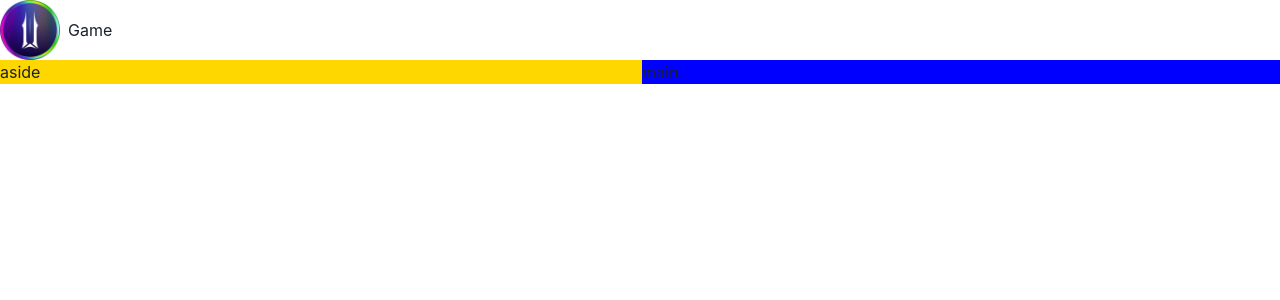
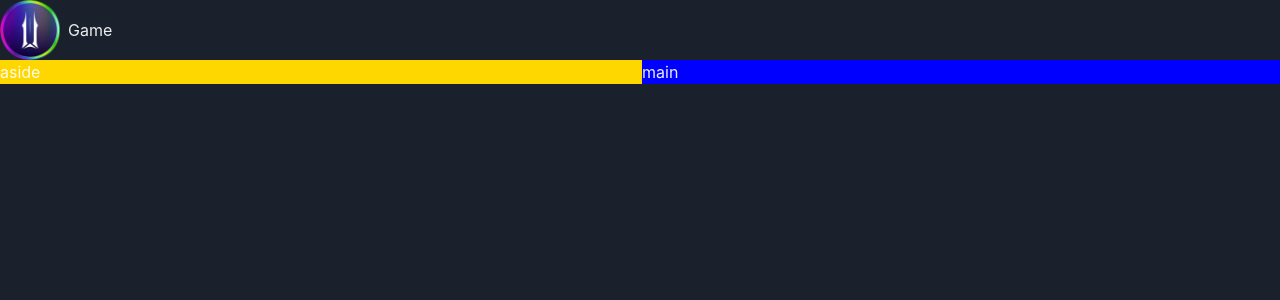
Before and after one commit to Abolfazl2498/games_project, a React (Vite) app: page / in a window 1280 px wide. Shown: the top 300 px of the page. Built offline with nearby package versions, Linux system fonts and the light colour scheme.

Commit message:
feat(dark mode) add to project

```diff
--- a/src/main.tsx
+++ b/src/main.tsx
@@ -2,11 +2,13 @@
 import ReactDOM from "react-dom/client";
 import App from "./App.tsx";
 import "./index.css";
-import { ChakraProvider } from "@chakra-ui/react";
+import { ChakraProvider, ColorModeScript } from "@chakra-ui/react";
+import theme from "./theme.tsx";
 
 ReactDOM.createRoot(document.getElementById("root")!).render(
   <React.StrictMode>
-    <ChakraProvider>
+    <ChakraProvider theme={theme}>
+      <ColorModeScript initialColorMode={theme.config.initialColorMode} />
       <App />
     </ChakraProvider>
   </React.StrictMode>
--- /dev/null
+++ b/src/theme.tsx
@@ -0,0 +1,11 @@
+
+import { extendTheme } from "@chakra-ui/react";
+
+const config = {
+  initialColorMode: "dark",
+  useSystemColorMode: false,
+};
+
+const theme = extendTheme({ config });
+
+export default theme;
```
